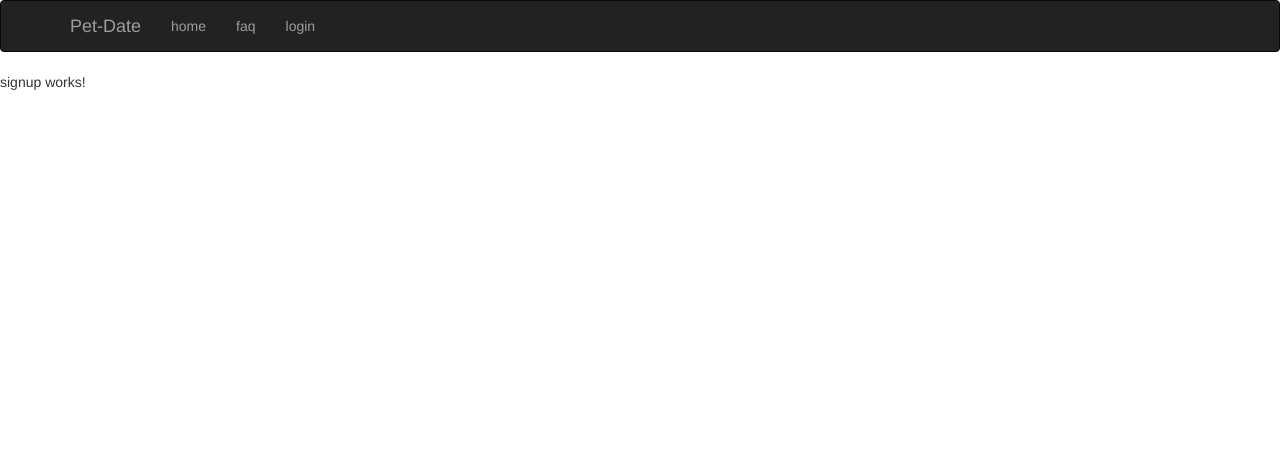
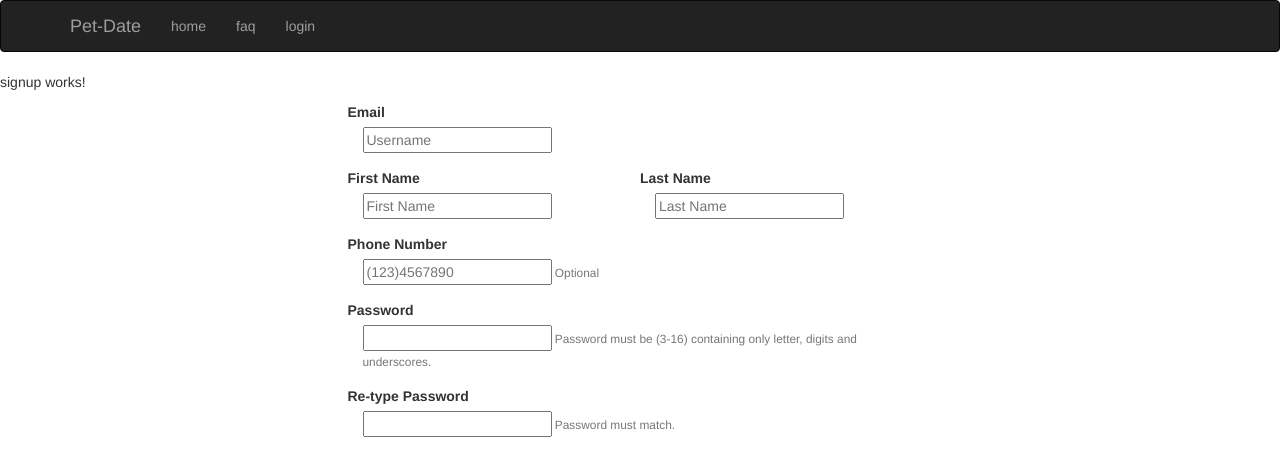
Before and after one commit to pakawaka1/pet-date, an Angular app: page /register in a window 1280 px wide. Shown: the top 476 px of the page. Built offline with nearby package versions, Linux system fonts and the light colour scheme.

Commit message:
Started working on the form in the auth/sign-up

```diff
--- a/src/app/auth/signup/signup.component.css
+++ b/src/app/auth/signup/signup.component.css
@@ -0,0 +1,3 @@
+.form-in {
+	padding: None;
+}
--- a/src/app/auth/signup/signup.component.html
+++ b/src/app/auth/signup/signup.component.html
@@ -1,3 +1,55 @@
 <p>
   signup works!
 </p>
+
+<div class="container">
+	<div class="row sec">
+		<div class="col-md-6 col-md-offset-3">
+			<form>
+				<div class="form-group">
+					<div class="row">
+						<label>Email</label>
+					</div>
+					<input class="form-in" type="email" id="emailInput" placeholder="Username">
+				</div>
+				<div class="form-group">
+					<div class="row">
+						<div class="col-md-6">
+							<div class="row">
+							<label>First Name</label>
+							</div>
+							<input class="form-in" type="firstName" id="firstNameInput" placeholder="First Name">
+						</div>
+						<div class="col-md-6">
+							<div class="row">
+							<label>Last Name</label>
+							</div>
+							<input type="lastName" id="lastNameInput" placeholder="Last Name">
+						</div>
+					</div>
+				</div>
+				<div class="form-group">
+					<div class="row">
+					<label>Phone Number</label>
+					</div>
+					<input class="form-in" type="phoneNumber" id="phoneNumberInput" placeholder="(123)4567890">
+					<small id="emailHelp" class="form-text text-muted"> Optional </small>
+				</div>
+				<div class="form-group">
+					<div class="row">
+						<label>Password</label>
+					</div>
+					<input class="form-in" type="password" id="password">
+					<small id="emailHelp" class="form-text text-muted"> Password must be (3-16) containing only letter, digits and underscores.</small>
+				</div>
+				<div class="form-group">
+					<div class="row">
+						<label>Re-type Password</label>
+					</div>
+					<input class="form-in" type="password" id="passwordMatch">
+					<small id="emailHelp" class="form-text text-muted"> Password must match.</small>
+				</div>
+			</form>
+		</div>
+	</div>
+</div>
```
